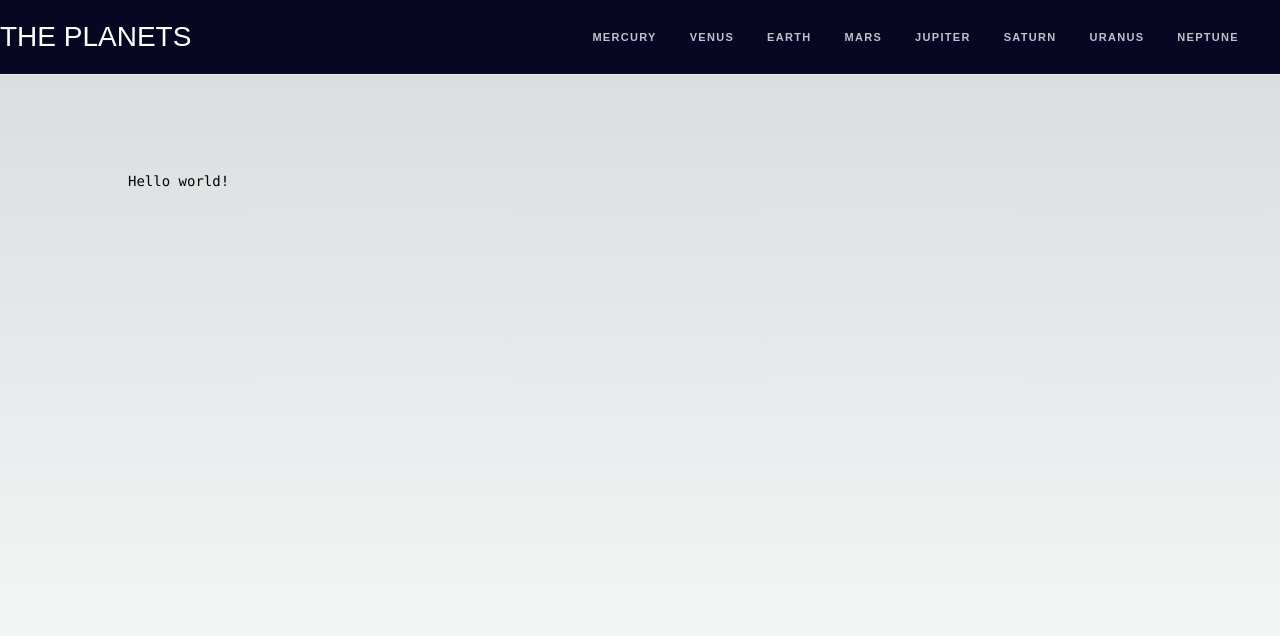
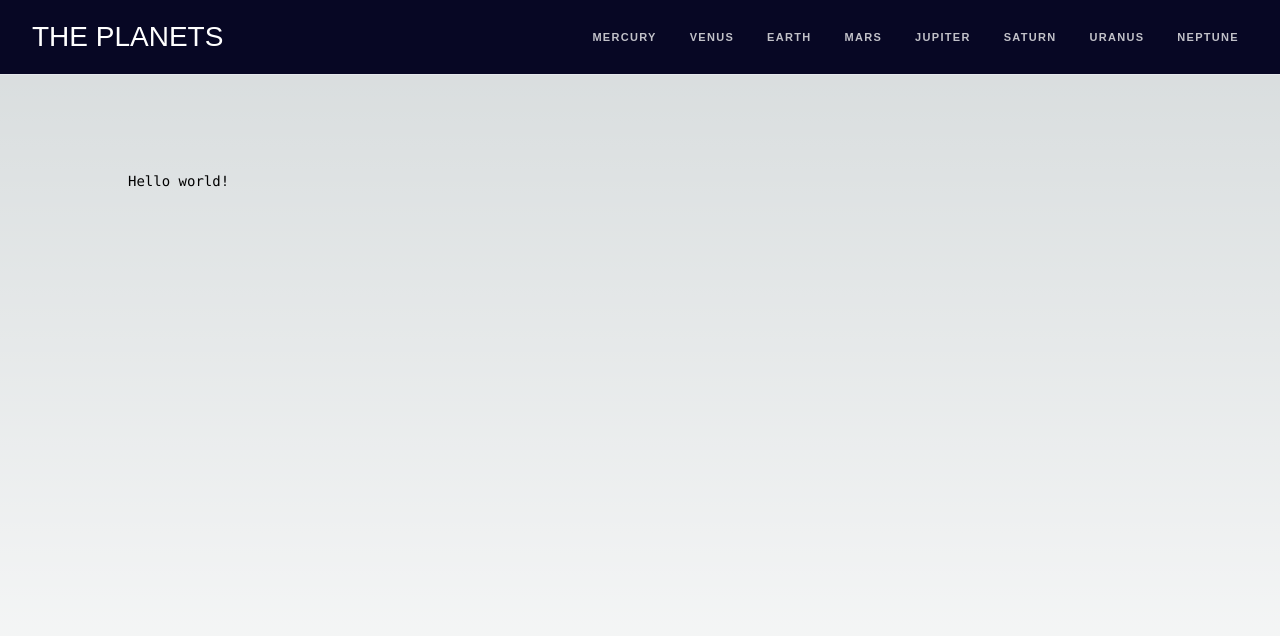
Before and after one commit to MaxAnderberg/planets-fact-site, a Next.js app: page / in a window 1280 px wide. Shown: the top 636 px of the page. Built offline with nearby package versions, Linux system fonts and the light colour scheme.

Commit message:
fixed padding for navbar on large screens

```diff
--- a/components/Navbar.tsx
+++ b/components/Navbar.tsx
@@ -12,7 +12,7 @@ const Navbar = () => {
   };
 
   return (
-    <nav className='bg-[#070724] text-white py-[16px] px-[24px] md:px-0 lg:flex lg:justify-between lg:items-center lg:border-b lg:border-opacity-20 lg:pr-[41px]'>
+    <nav className='bg-[#070724] text-white py-[16px] px-[24px] md:px-0 lg:flex lg:justify-between lg:items-center lg:border-b lg:border-opacity-20 lg:pr-[41px] lg:pl-[32px]'>
       <div className='flex justify-between items-center md:flex-col'>
         <p className='uppercase font-antonio text-[28px]'>
           The planets
```
